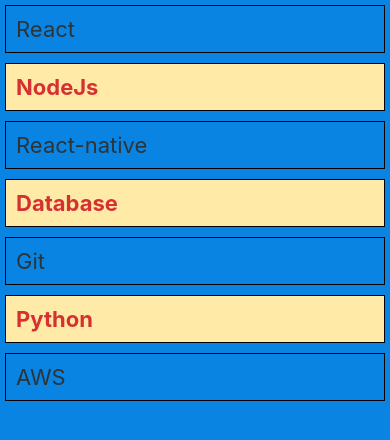
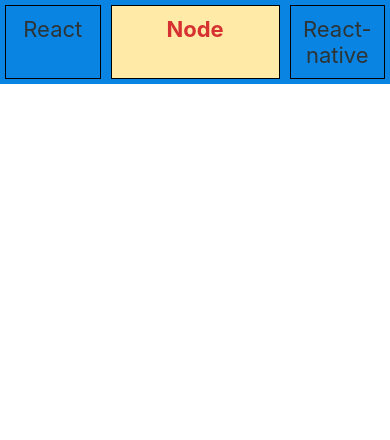
Before and after one commit to Shailendra9k/color-list-native-app, a React Native app: screen / in a window 390 px wide. Shown: the top 440 px of the page. Built offline with nearby package versions, Linux system fonts and the light colour scheme.

Commit message:
app updated

```diff
--- a/App.js
+++ b/App.js
@@ -7,12 +7,8 @@
       <View style={styles.container}>
         <StatusBar hidden={true} />
         <Text style={styles.defaultText}>React</Text>
-        <Text style={[styles.defaultText, styles.selectedText]}>NodeJs</Text>
+        <Text style={[styles.defaultText, styles.selectedText]}>Node</Text>
         <Text style={styles.defaultText}>React-native</Text>
-        <Text style={[styles.defaultText, styles.selectedText]}>Database</Text>
-        <Text style={styles.defaultText}>Git</Text>
-        <Text style={[styles.defaultText, styles.selectedText]}>Python</Text>
-        <Text style={styles.defaultText}>AWS</Text>
       </View>
     );
   }
@@ -20,9 +16,12 @@
 const styles = StyleSheet.create({
   container: {
     backgroundColor: "#0984e3",
-    flex: 1
+    flexDirection: "row",
+    justifyContent: "center"
   },
   defaultText: {
+    flex: 1,
+    textAlign: "center",
     fontSize: 22,
     padding: 10,
     margin: 5,
@@ -32,6 +31,7 @@
   selectedText: {
     backgroundColor: "#ffeaa7",
     color: "#d63031",
-    fontWeight: "bold"
+    fontWeight: "bold",
+    flex: 2
   }
 });
```
